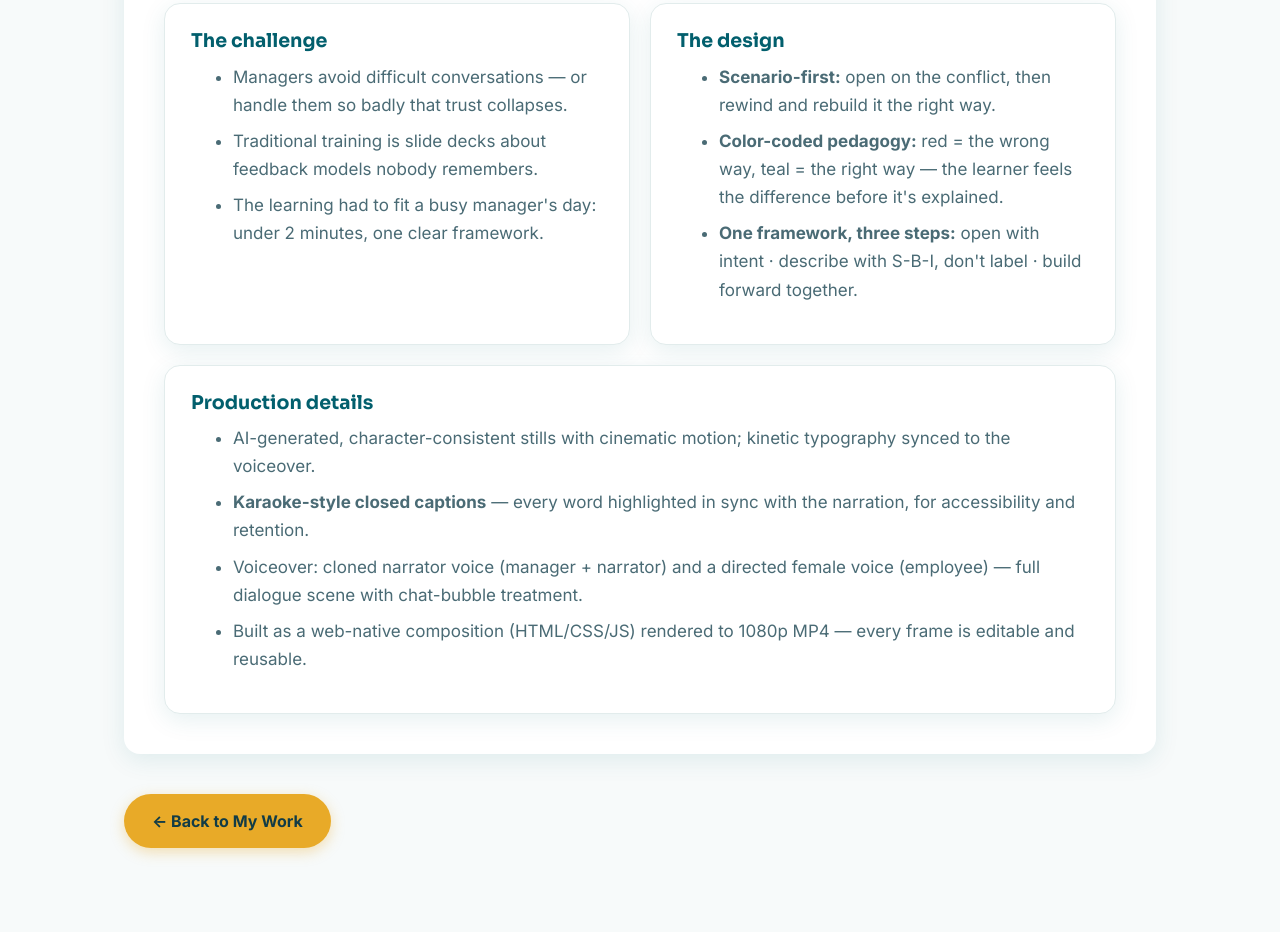
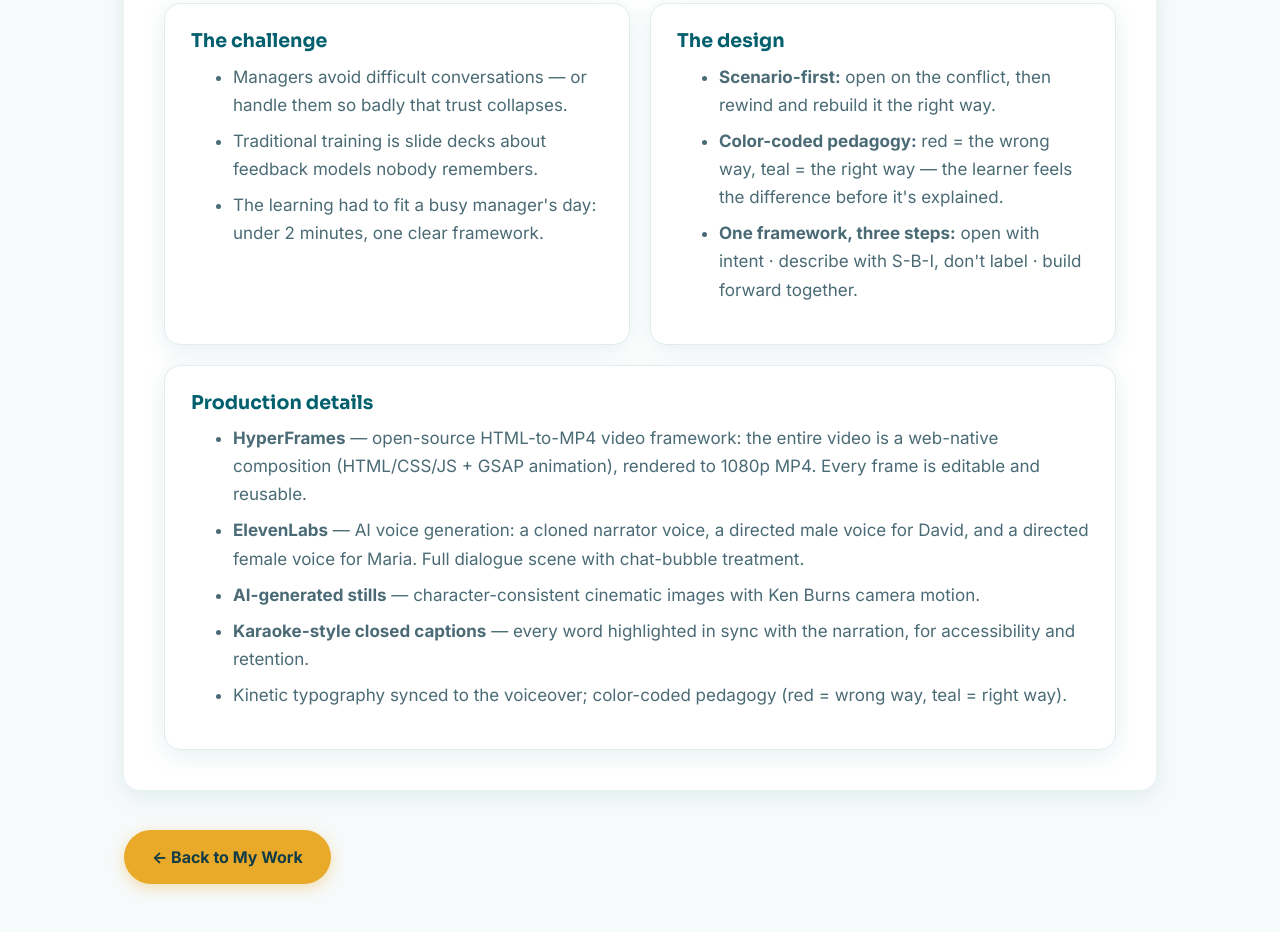
Before and after one commit to Rickhazur/portafolio, a website: page feedback-that-works.html in a window 1280 px wide. Shown: the part 1819-2751 px from the top of the page. Drawn offline with Linux system fonts and the light colour scheme.

Commit message:
Add files via upload

```diff
--- a/feedback-that-works.html
+++ b/feedback-that-works.html
@@ -121,10 +121,11 @@
     <div class="panel full">
       <h3>Production details</h3>
       <ul>
-        <li>AI-generated, character-consistent stills with cinematic motion; kinetic typography synced to the voiceover.</li>
+        <li><strong>HyperFrames</strong> — open-source HTML-to-MP4 video framework: the entire video is a web-native composition (HTML/CSS/JS + GSAP animation), rendered to 1080p MP4. Every frame is editable and reusable.</li>
+        <li><strong>ElevenLabs</strong> — AI voice generation: a cloned narrator voice, a directed male voice for David, and a directed female voice for Maria. Full dialogue scene with chat-bubble treatment.</li>
+        <li><strong>AI-generated stills</strong> — character-consistent cinematic images with Ken Burns camera motion.</li>
         <li><strong>Karaoke-style closed captions</strong> — every word highlighted in sync with the narration, for accessibility and retention.</li>
-        <li>Voiceover: cloned narrator voice (manager + narrator) and a directed female voice (employee) — full dialogue scene with chat-bubble treatment.</li>
-        <li>Built as a web-native composition (HTML/CSS/JS) rendered to 1080p MP4 — every frame is editable and reusable.</li>
+        <li>Kinetic typography synced to the voiceover; color-coded pedagogy (red = wrong way, teal = right way).</li>
       </ul>
     </div>
   </div>
```
